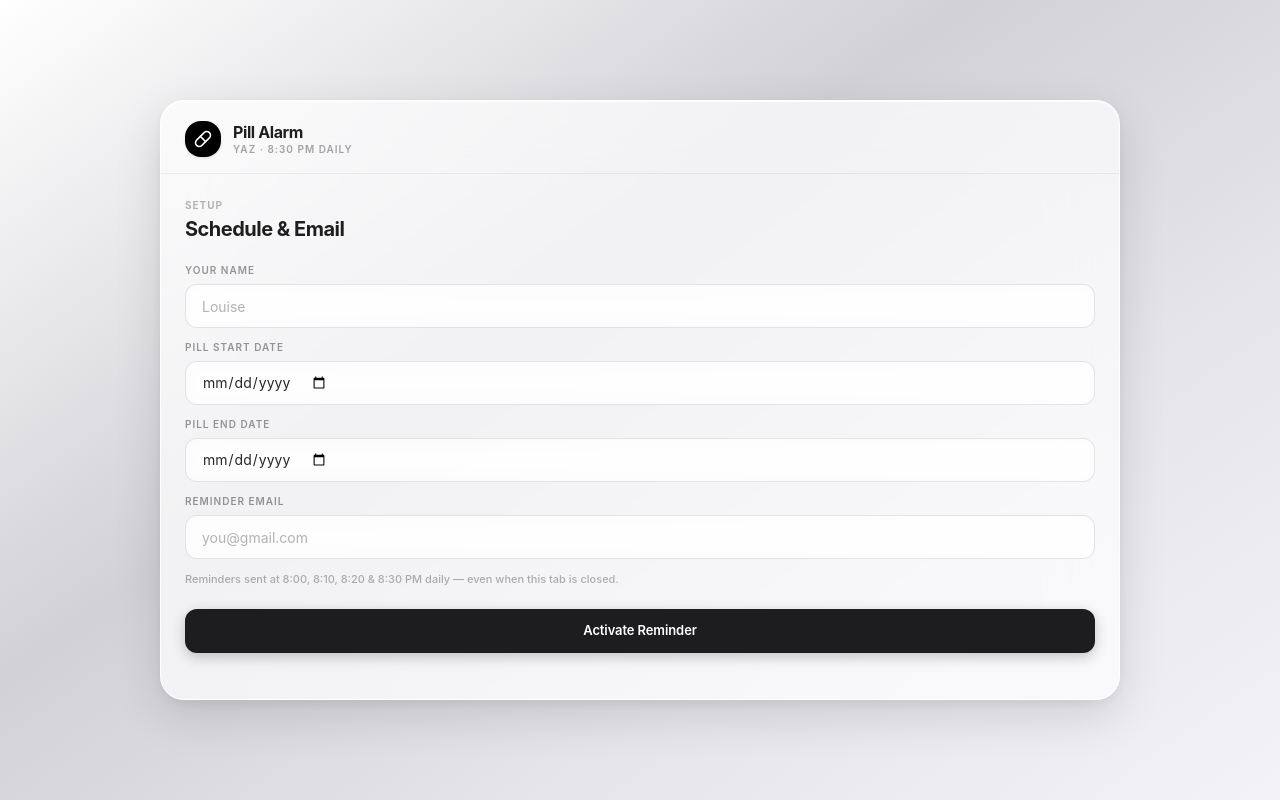
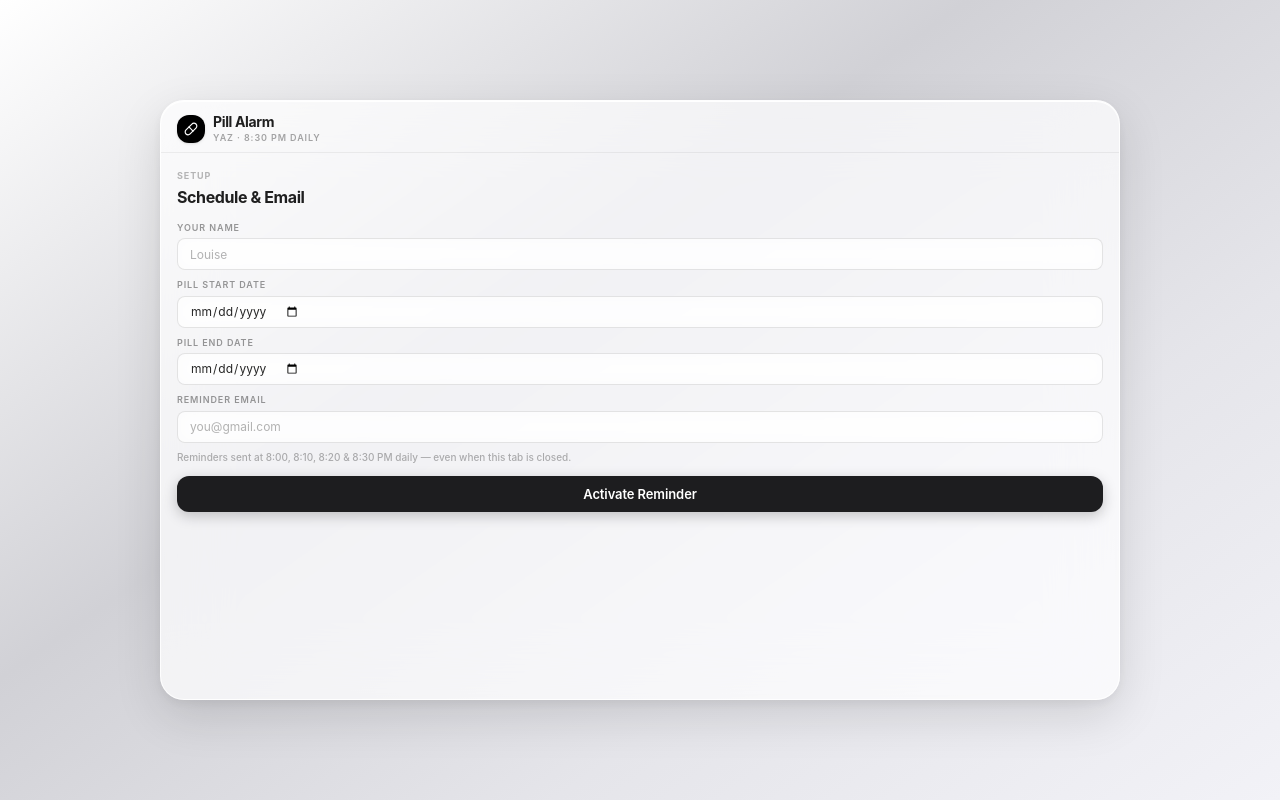
Before and after one commit to johnlouisejizdeortega/yaz-pill-reminder-laravel, a Laravel app: page / in a window 1280 px wide. Run offline with Laravel 12, Linux system fonts and the light colour scheme; style sheets or scripts are compiled from the project's sources.

Commit message:
shrink modal item/text sizes, remove scroll, fix email logo
Agent-Logs-Url: https://github.com/johnlouisejizdeortega/yaz-pill-reminder-laravel/sessions/43991242-1fc7-405a-9814-f73098d923ee

Co-authored-by: johnlouisejizdeortega <122984752+johnlouisejizdeortega@users.noreply.github.com>

```diff
--- a/resources/js/App.jsx
+++ b/resources/js/App.jsx
@@ -37,12 +37,12 @@ const spring = { type: "spring", stiffness: 320, damping: 32 };
 /* ── sub-components ── */
 function Field({ label, error, children }) {
   return (
-    <div className="mb-3">
-      <Label className="mb-1.5 block text-[10px] font-semibold text-black/40 uppercase tracking-widest">{label}</Label>
+    <div className="mb-2">
+      <Label className="mb-1 block text-[9px] font-semibold text-black/40 uppercase tracking-widest">{label}</Label>
       {children}
       {error && (
         <motion.p initial={{ opacity: 0, y: -3 }} animate={{ opacity: 1, y: 0 }}
-          className="text-[10px] text-black/55 mt-1 font-semibold">{error}</motion.p>
+          className="text-[9px] text-black/55 mt-0.5 font-semibold">{error}</motion.p>
       )}
     </div>
   );
@@ -50,19 +50,19 @@ function Field({ label, error, children }) {
 
 function Row({ label, value }) {
   return (
-    <div className="flex justify-between items-center py-2 border-b border-black/6 last:border-0">
-      <span className="text-[10px] font-semibold text-black/35 uppercase tracking-wider">{label}</span>
-      <span className="text-[11px] font-semibold text-black/75">{value}</span>
+    <div className="flex justify-between items-center py-1 border-b border-black/6 last:border-0">
+      <span className="text-[9px] font-semibold text-black/35 uppercase tracking-wider">{label}</span>
+      <span className="text-[10px] font-semibold text-black/75">{value}</span>
     </div>
   );
 }
 
 function StatusBadge({ taken }) {
   if (taken === true)
-    return <span className="inline-flex items-center gap-1 text-[10px] font-bold bg-black text-white rounded-full px-2.5 py-0.5"><Check size={9} strokeWidth={3} />Taken</span>;
+    return <span className="inline-flex items-center gap-1 text-[9px] font-bold bg-black text-white rounded-full px-2 py-0.5"><Check size={8} strokeWidth={3} />Taken</span>;
   if (taken === false)
-    return <span className="inline-flex items-center gap-1 text-[10px] font-bold bg-black/8 text-black/55 border border-black/15 rounded-full px-2.5 py-0.5"><X size={9} strokeWidth={3} />Missed</span>;
-  return <span className="inline-flex items-center gap-1 text-[10px] font-semibold bg-black/5 text-black/38 border border-black/8 rounded-full px-2.5 py-0.5">Pending</span>;
+    return <span className="inline-flex items-center gap-1 text-[9px] font-bold bg-black/8 text-black/55 border border-black/15 rounded-full px-2 py-0.5"><X size={8} strokeWidth={3} />Missed</span>;
+  return <span className="inline-flex items-center gap-1 text-[9px] font-semibold bg-black/5 text-black/38 border border-black/8 rounded-full px-2 py-0.5">Pending</span>;
 }
 
 function PillCell({ d, dayNum, taken }) {
@@ -70,7 +70,7 @@ function PillCell({ d, dayNum, taken }) {
   const t = taken[d];
   const isToday = d === dayNum && t === undefined;
 
-  let cls = "w-8 h-8 flex items-center justify-center rounded-full cursor-default select-none transition-all flex-shrink-0";
+  let cls = "w-6 h-6 flex items-center justify-center rounded-full cursor-default select-none transition-all flex-shrink-0";
   if (t === true)       cls += " bg-black text-white shadow-sm";
   else if (t === false) cls += " bg-black/6 text-black/30 border border-black/12";
   else if (isToday)     cls += " bg-white text-black border-2 border-black pulse-ring";
@@ -85,9 +85,9 @@ function PillCell({ d, dayNum, taken }) {
       whileHover={{ scale: 1.12 }}
       className={cls}
     >
-      {t === true  ? <Check size={13} strokeWidth={3} /> :
-       t === false ? <X     size={12} strokeWidth={3} /> :
-       <span className="text-[10px] font-bold">{d}</span>}
+      {t === true  ? <Check size={11} strokeWidth={3} /> :
+       t === false ? <X     size={10} strokeWidth={3} /> :
+       <span className="text-[9px] font-bold">{d}</span>}
     </motion.div>
   );
 }
@@ -242,49 +242,49 @@ export default function App() {
       >
 
         {/* ── Header ── */}
-        <div className="flex items-center gap-3 px-6 pt-5 pb-4 flex-shrink-0"
+        <div className="flex items-center gap-2 px-4 pt-3 pb-2 flex-shrink-0"
           style={{ borderBottom: "1px solid rgba(0,0,0,0.06)" }}>
 
           <motion.div
             animate={{ rotate: [0, -8, 8, -4, 4, 0] }}
             transition={{ repeat: Infinity, duration: 5, repeatDelay: 4 }}
-            className="w-9 h-9 rounded-2xl bg-black flex items-center justify-center flex-shrink-0 shadow-sm"
+            className="w-7 h-7 rounded-xl bg-black flex items-center justify-center flex-shrink-0 shadow-sm"
           >
-            <Pill size={18} color="#fff" strokeWidth={2} />
+            <Pill size={14} color="#fff" strokeWidth={2} />
           </motion.div>
 
           <div>
-            <h1 className="text-base font-bold tracking-tight text-black/88 leading-tight">Pill Alarm</h1>
-            <p className="text-[10px] text-black/35 font-semibold uppercase tracking-widest">Yaz · 8:30 PM Daily</p>
+            <h1 className="text-sm font-bold tracking-tight text-black/88 leading-tight">Pill Alarm</h1>
+            <p className="text-[9px] text-black/35 font-semibold uppercase tracking-widest">Yaz · 8:30 PM Daily</p>
           </div>
 
           {cfg.email && (
             <motion.div initial={{ opacity: 0, x: 10 }} animate={{ opacity: 1, x: 0 }}
-              className="ml-auto glass-inner rounded-xl px-3 py-1.5 flex items-center gap-1.5">
-              <Clock size={11} className="text-black/38" strokeWidth={2.5} />
-              <span className="text-xs font-bold tabular-nums text-black/60 tracking-wide">{timeStr}</span>
+              className="ml-auto glass-inner rounded-lg px-2 py-1 flex items-center gap-1">
+              <Clock size={10} className="text-black/38" strokeWidth={2.5} />
+              <span className="text-[10px] font-bold tabular-nums text-black/60 tracking-wide">{timeStr}</span>
             </motion.div>
           )}
         </div>
 
         {/* ── Content ── */}
-        <div className="flex-1 overflow-y-auto scrollbar-hide">
+        <div className="flex-1 overflow-hidden">
           <AnimatePresence mode="wait">
 
             {/* Setup */}
             {page === "s1" && (
               <motion.div key="s1" variants={slide} initial="initial" animate="animate" exit="exit"
-                transition={spring} className="p-6">
-                <p className="text-[10px] font-bold uppercase tracking-widest text-black/28 mb-0.5">Setup</p>
-                <h2 className="text-xl font-bold tracking-tight text-black/88 mb-5">Schedule &amp; Email</h2>
+                transition={spring} className="p-4">
+                <p className="text-[9px] font-bold uppercase tracking-widest text-black/28 mb-0.5">Setup</p>
+                <h2 className="text-base font-bold tracking-tight text-black/88 mb-3">Schedule &amp; Email</h2>
                 <Field label="Your Name" error={errs.name}><Input type="text" placeholder="Louise" {...fld("name")} /></Field>
                 <Field label="Pill Start Date" error={errs.startDate}><Input type="date" {...fld("startDate")} /></Field>
                 <Field label="Pill End Date" error={errs.endDate}><Input type="date" {...fld("endDate")} /></Field>
                 <Field label="Reminder Email" error={errs.email}><Input type="email" placeholder="you@gmail.com" {...fld("email")} /></Field>
-                <p className="text-[11px] text-black/30 mb-5 leading-relaxed font-medium">
+                <p className="text-[10px] text-black/30 mb-3 leading-snug font-medium">
                   Reminders sent at 8:00, 8:10, 8:20 &amp; 8:30 PM daily — even when this tab is closed.
                 </p>
-                <button className="btn-primary w-full h-11" onClick={activate} disabled={busy}>
+                <button className="btn-primary w-full h-9 text-xs" onClick={activate} disabled={busy}>
                   {busy ? "Activating…" : "Activate Reminder"}
                 </button>
               </motion.div>
@@ -302,82 +302,82 @@ export default function App() {
                       animate={{ opacity: 1, scale: 1,    y: 0  }}
                       exit={{    opacity: 0, scale: 0.90, y: 14 }}
                       transition={{ type: "spring", stiffness: 350, damping: 26 }}
-                      className="m-5 glass-inner rounded-2xl p-6 text-center"
+                      className="m-3 glass-inner rounded-2xl p-4 text-center"
                     >
                       <motion.div
                         animate={{ rotate: [-14, 14, -14, 14, -7, 7, 0] }}
                         transition={{ repeat: Infinity, duration: 0.65, repeatDelay: 1.8 }}
-                        className="flex justify-center mb-3"
+                        className="flex justify-center mb-2"
                       >
-                        <div className="w-14 h-14 rounded-full bg-black flex items-center justify-center shadow-lg">
-                          <Bell size={26} color="#fff" strokeWidth={1.8} />
+                        <div className="w-10 h-10 rounded-full bg-black flex items-center justify-center shadow-lg">
+                          <Bell size={18} color="#fff" strokeWidth={1.8} />
                         </div>
                       </motion.div>
-                      <p className="text-3xl font-bold tracking-tight text-black/88 mb-0.5">8:30 PM</p>
-                      <p className="text-sm text-black/42 font-medium mb-1">Time to take your Yaz pill</p>
-                      <p className="text-xs text-black/26 mb-5">Day {dn} of {tot}</p>
-                      <p className="text-[10px] font-bold uppercase tracking-widest text-black/30 mb-3">Did you take it?</p>
-                      <div className="flex gap-3">
-                        <button className="btn-primary flex-1 py-3 flex items-center justify-center gap-1.5" onClick={() => answer(true)}><Check size={14} strokeWidth={3} />Yes</button>
-                        <button className="btn-danger  flex-1 py-3 flex items-center justify-center gap-1.5" onClick={() => answer(false)}><X     size={14} strokeWidth={3} />No</button>
+                      <p className="text-xl font-bold tracking-tight text-black/88 mb-0.5">8:30 PM</p>
+                      <p className="text-xs text-black/42 font-medium mb-0.5">Time to take your Yaz pill</p>
+                      <p className="text-[10px] text-black/26 mb-3">Day {dn} of {tot}</p>
+                      <p className="text-[9px] font-bold uppercase tracking-widest text-black/30 mb-2">Did you take it?</p>
+                      <div className="flex gap-2">
+                        <button className="btn-primary flex-1 py-2 text-xs flex items-center justify-center gap-1" onClick={() => answer(true)}><Check size={12} strokeWidth={3} />Yes</button>
+                        <button className="btn-danger  flex-1 py-2 text-xs flex items-center justify-center gap-1" onClick={() => answer(false)}><X     size={12} strokeWidth={3} />No</button>
                       </div>
                     </motion.div>
                   )}
                 </AnimatePresence>
 
                 {!alarm && (
-                  <div className="p-6">
-                    <p className="text-[10px] font-bold uppercase tracking-widest text-black/28 mb-0.5">Dashboard</p>
-                    <h2 className="text-xl font-bold tracking-tight text-black/88 mb-4">Your Progress</h2>
+                  <div className="p-4">
+                    <p className="text-[9px] font-bold uppercase tracking-widest text-black/28 mb-0.5">Dashboard</p>
+                    <h2 className="text-base font-bold tracking-tight text-black/88 mb-2">Your Progress</h2>
 
-                    <div className="glass-inner rounded-2xl px-4 py-1 mb-4">
+                    <div className="glass-inner rounded-xl px-3 py-0.5 mb-3">
                       <Row label="Name"  value={cfg.name} />
                       <Row label="Start" value={formatDate(cfg.startDate)} />
                       <Row label="End"   value={formatDate(cfg.endDate)} />
-                      <Row label="Email" value={<span className="text-[10px]">{cfg.email}</span>} />
+                      <Row label="Email" value={<span className="text-[9px]">{cfg.email}</span>} />
                       <Row label="Today" value={`Day ${dn} of ${tot}`} />
-                      <div className="flex justify-between items-center py-2">
-                        <span className="text-[10px] font-semibold text-black/35 uppercase tracking-wider">Status</span>
+                      <div className="flex justify-between items-center py-1">
+                        <span className="text-[9px] font-semibold text-black/35 uppercase tracking-wider">Status</span>
                         <StatusBadge taken={todayTaken} />
                       </div>
                     </div>
 
-                    <div className="mb-4">
-                      <div className="flex justify-between text-[10px] font-bold text-black/32 mb-1.5">
+                    <div className="mb-3">
+                      <div className="flex justify-between text-[9px] font-bold text-black/32 mb-1">
                         <span>Course Progress</span><span>{Math.round(pct)}%</span>
                       </div>
-                      <div className="relative h-1.5 w-full overflow-hidden rounded-full bg-black/8">
+                      <div className="relative h-1 w-full overflow-hidden rounded-full bg-black/8">
                         <motion.div className="h-full rounded-full bg-black"
                           initial={{ width: 0 }} animate={{ width: `${pct}%` }}
                           transition={{ type: "spring", stiffness: 60, damping: 18 }} />
                       </div>
                     </div>
 
-                    <p className="text-[10px] font-bold uppercase tracking-widest text-black/26 mb-2">Pill Tracker</p>
-                    <div className="flex flex-wrap gap-1.5 mb-2">
+                    <p className="text-[9px] font-bold uppercase tracking-widest text-black/26 mb-1.5">Pill Tracker</p>
+                    <div className="flex flex-wrap gap-1 mb-2">
                       {Array.from({ length: tot }, (_, i) => i + 1).map(d => (
                         <PillCell key={d} d={d} dayNum={dn} taken={taken} />
                       ))}
                     </div>
-                    <div className="flex flex-wrap gap-4 text-[10px] text-black/30 font-semibold mb-5">
-                      <span className="flex items-center gap-1"><span className="w-2.5 h-2.5 rounded-full bg-black inline-block" />Taken</span>
-                      <span className="flex items-center gap-1"><span className="w-2.5 h-2.5 rounded-full bg-black/12 border border-black/18 inline-block" />Missed</span>
-                      <span className="flex items-center gap-1"><span className="w-2.5 h-2.5 rounded-full border-2 border-black inline-block" />Today</span>
-                      <span className="flex items-center gap-1"><span className="w-2.5 h-2.5 rounded-full bg-black/7 inline-block" />Placebo</span>
+                    <div className="flex flex-wrap gap-3 text-[9px] text-black/30 font-semibold mb-3">
+                      <span className="flex items-center gap-1"><span className="w-2 h-2 rounded-full bg-black inline-block" />Taken</span>
+                      <span className="flex items-center gap-1"><span className="w-2 h-2 rounded-full bg-black/12 border border-black/18 inline-block" />Missed</span>
+                      <span className="flex items-center gap-1"><span className="w-2 h-2 rounded-full border-2 border-black inline-block" />Today</span>
+                      <span className="flex items-center gap-1"><span className="w-2 h-2 rounded-full bg-black/7 inline-block" />Placebo</span>
                     </div>
 
                     {todayTaken === undefined && (
-                      <div className="pt-4 border-t border-black/5 mb-4">
-                        <p className="text-[10px] font-bold uppercase tracking-widest text-black/26 mb-3">Log Today's Pill</p>
-                        <div className="flex gap-3">
-                          <button className="btn-primary flex-1 py-2.5 flex items-center justify-center gap-1.5" onClick={() => answer(true)}><Check size={13} strokeWidth={3} />Taken</button>
-                          <button className="btn-danger  flex-1 py-2.5 flex items-center justify-center gap-1.5" onClick={() => answer(false)}><X     size={13} strokeWidth={3} />Missed</button>
+                      <div className="pt-2 border-t border-black/5 mb-2">
+                        <p className="text-[9px] font-bold uppercase tracking-widest text-black/26 mb-1.5">Log Today's Pill</p>
+                        <div className="flex gap-2">
+                          <button className="btn-primary flex-1 py-1.5 text-[11px] flex items-center justify-center gap-1" onClick={() => answer(true)}><Check size={11} strokeWidth={3} />Taken</button>
+                          <button className="btn-danger  flex-1 py-1.5 text-[11px] flex items-center justify-center gap-1" onClick={() => answer(false)}><X     size={11} strokeWidth={3} />Missed</button>
                         </div>
                       </div>
                     )}
 
-                    <button className="btn-secondary w-full py-2.5 flex items-center justify-center gap-2" onClick={reset}>
-                      <RotateCcw size={13} strokeWidth={2.5} />Reset / Change Setup
+                    <button className="btn-secondary w-full py-1.5 text-[11px] flex items-center justify-center gap-1.5" onClick={reset}>
+                      <RotateCcw size={11} strokeWidth={2.5} />Reset / Change Setup
                     </button>
                   </div>
                 )}
--- a/resources/js/components/ui/input.jsx
+++ b/resources/js/components/ui/input.jsx
@@ -5,7 +5,7 @@ const Input = ({ className, type, ...props }) => {
     <input
       type={type}
       className={cn(
-        "glass-input flex h-11 w-full rounded-xl px-4 py-2 text-sm text-black/85 placeholder:text-black/30",
+        "glass-input flex h-8 w-full rounded-lg px-3 py-1 text-xs text-black/85 placeholder:text-black/30",
         className
       )}
       {...props}
```
Also changed, not shown: resources/views/mail/pill-reminder.blade.php (+2 -6 lines).
